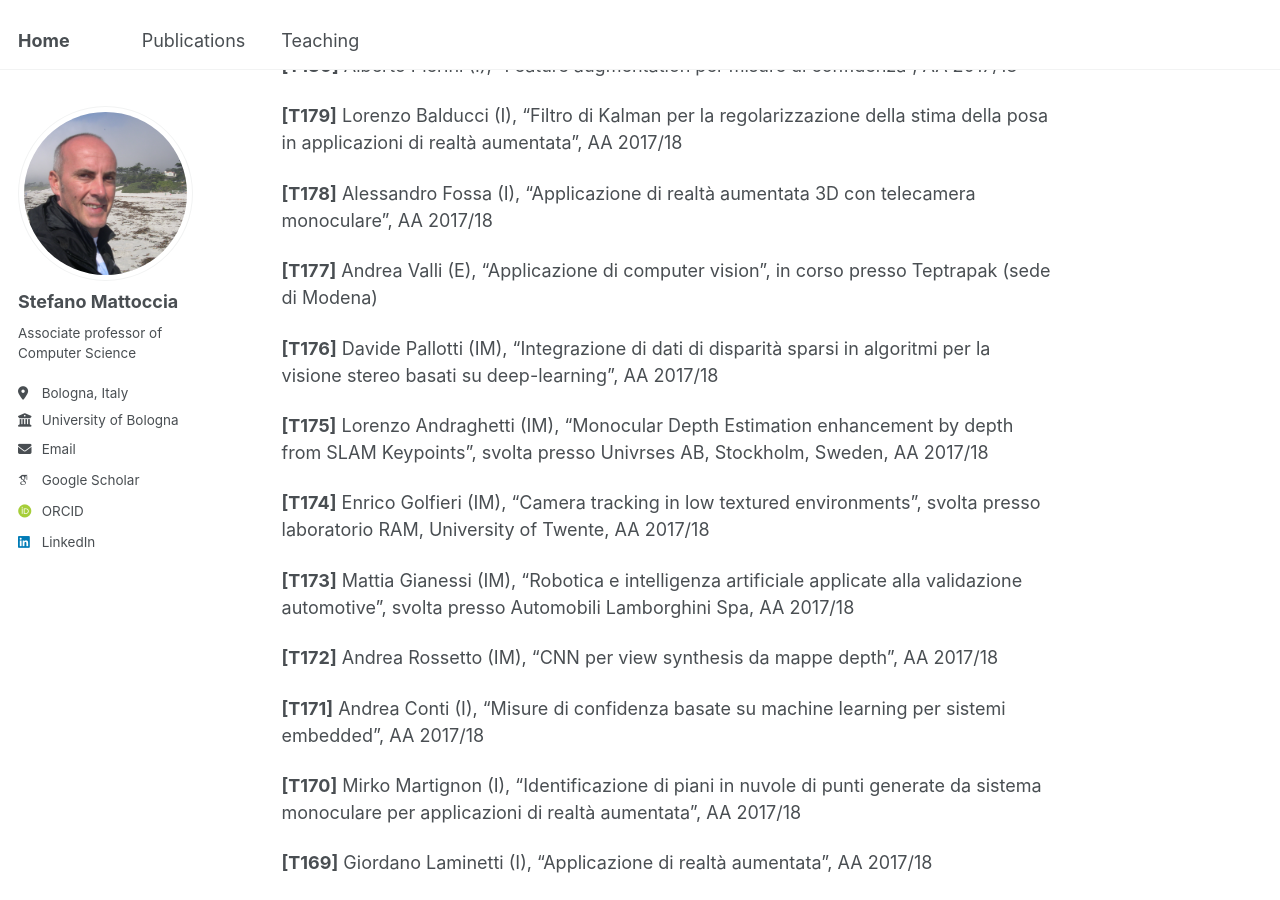
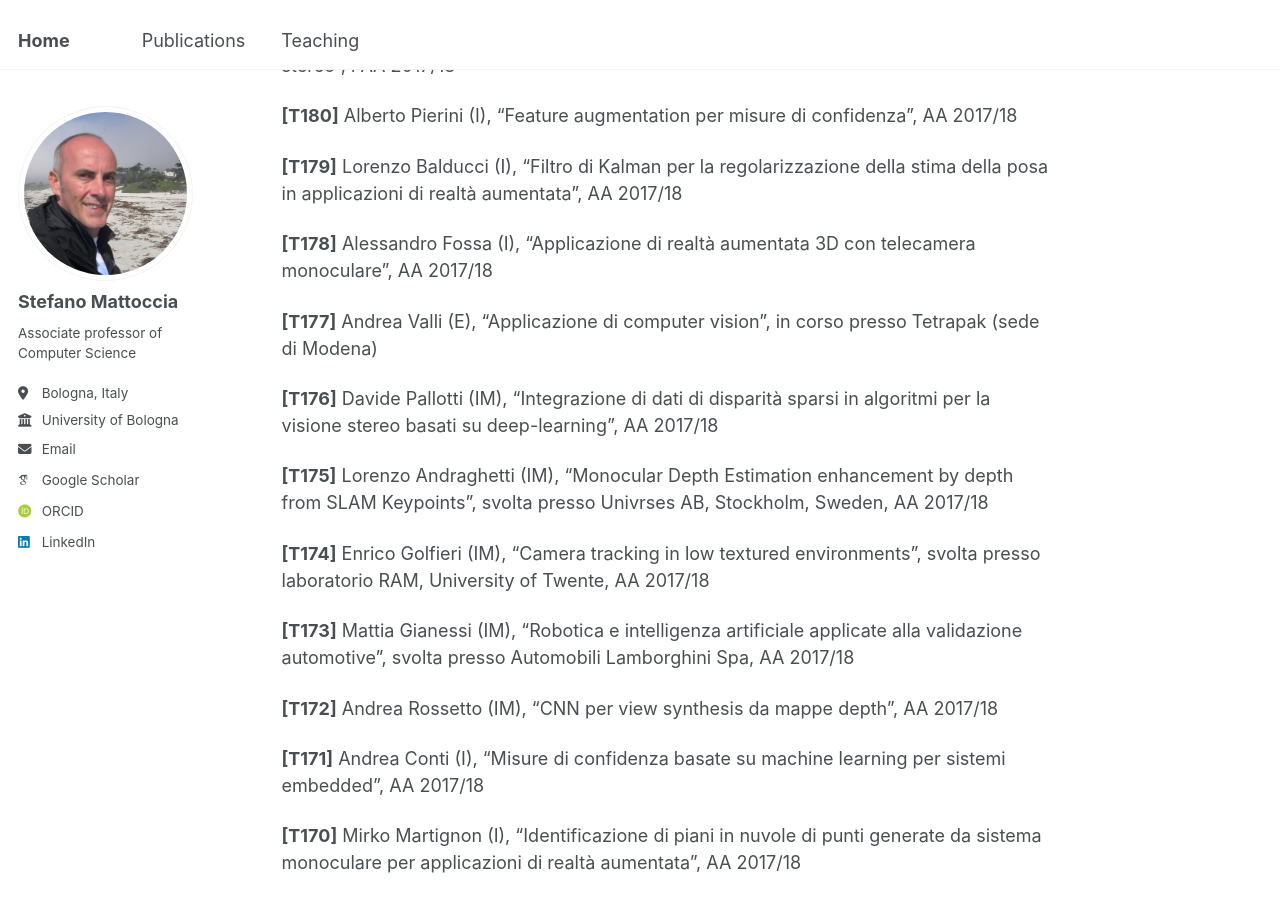
Before and after one commit to stefanomattoccia/stefanomattoccia.github.io, a Jekyll site: the page built from _pages/theses.md, in a window 1280 px wide and 900 px high, scrolled down 8099 px. Built offline with Jekyll 4.4.1, drawn with Linux system fonts in a browser that asks for light colours; some web fonts are replaced; some of the changed text lies outside the part shown.

Commit message:
Update theses.md

```diff
--- a/_pages/theses.md
+++ b/_pages/theses.md
@@ -237,7 +239,7 @@ Theses (Bachelor and Master)/Tesi (Triennali e Magistrali)
 
 **[T178]** Alessandro Fossa (I), “Applicazione di realtà aumentata 3D con telecamera monoculare”, AA 2017/18
 
-**[T177]** Andrea Valli (E), “Applicazione di computer vision”, in corso presso Teptrapak (sede di Modena)
+**[T177]** Andrea Valli (E), “Applicazione di computer vision”, in corso presso Tetrapak (sede di Modena)
 
 **[T176]** Davide Pallotti (IM), “Integrazione di dati di disparità sparsi in algoritmi per la visione stereo basati su deep-learning”,  AA 2017/18
 
```
Also changed, not shown: other parts of _pages/theses.md (+2 -0 lines).
